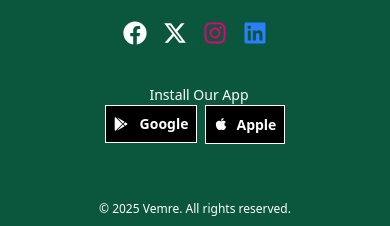
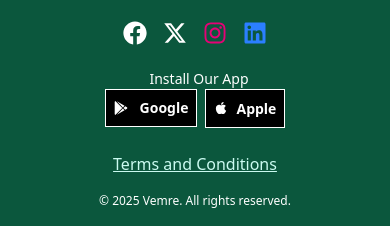
Before and after one commit to NetlyTech/Vemre, a React (Vite) app: page / in a window 390 px wide. Shown: the part 5712-5938 px from the top of the page. Built offline with nearby package versions, Linux system fonts and the light colour scheme.

Commit message:
All changes enacted

```diff
--- a/src/components/FooterComp.jsx
+++ b/src/components/FooterComp.jsx
@@ -1,6 +1,5 @@
 // src/Footer.jsx
-import React from 'react';
-import VemreLogo from '../components/logo/vemre1.png';
+import React, { useState } from 'react';
 import Stripe from '../components/logo/stripe.jpeg';
 import Efcc from '../components/logo/efcc.jpg';
 import Lemfi from '../components/logo/lemfi.jpeg';
@@ -8,8 +7,16 @@ import { FaGooglePlay } from "react-icons/fa6";
 import { FaApple } from "react-icons/fa";
 import { FaFacebook, FaInstagram, FaLinkedin } from 'react-icons/fa';
 import { FaXTwitter } from "react-icons/fa6";
+import TermsConditions from '../components/TermsConditions';
 
-const FooterComp = () => {
+
+  const FooterComp = () => {
+    const [isModalOpen, setIsModalOpen] = useState(false);
+
+    const toggleModal = () => {
+      setIsModalOpen(!isModalOpen);
+    };
+
   return (
     <footer className="bg-[#0b573d] text-white">
       {/* First Row */}
@@ -47,7 +54,7 @@ const FooterComp = () => {
     </div>
 
 
-          <div className='md:pr-5 lg:mr-12 px-4 py-6 flex flex-col items-center md:flex md:flex-col'>
+          <div className='md:pr-5 lg:mr-12 px-4 py-2 flex flex-col items-center md:flex md:flex-col'>
             <h1 className='pb-0 text-sm pl-2'>Install Our App</h1>
             <div className='flex gap-2 justify-center md:justify-start'>
               <a href="#">
@@ -65,8 +72,13 @@ const FooterComp = () => {
         </div>
       </div>
 
-      {/* Third Row */}
+
       <div className="container flex flex-col justify-center mx-auto px-4 text-center">
+
+      <div>
+          <button onClick={toggleModal} className="text-teal-100 underline cursor-pointer">Terms and Conditions</button>
+        </div>
+
         <div>
           <p className="text-[12px] md:text-[16px] py-4">&copy; {new Date().getFullYear()} Vemre. All rights reserved.</p>
         </div>
@@ -74,6 +86,7 @@ const FooterComp = () => {
           <p className="text-[10px] md:text-sm pb-4 border-t py-2">Designed & Developed by <a className='text-teal-300 underline font-bold font-font2 text-xs md:text-sm hover:text-teal-400' target='blank' href="https://wa.me/qr/CCIUARQOPG7QH1">Netly Tech Solutions</a></p>
         </div>
       </div>
+      <TermsConditions isOpen={isModalOpen} onClose={toggleModal} />
     </footer>
   );
 };
--- /dev/null
+++ b/src/components/TermsConditions.jsx
@@ -0,0 +1,22 @@
+import React from 'react';
+
+const TermsConditions = ({ isOpen, onClose }) => {
+  if (!isOpen) return null;
+
+  return (
+    <div className="fixed inset-0 flex items-center justify-center bg-opacity-50">
+      <div className="bg-gray-200 p-6  rounded-lg shadow-lg w-full text-black">
+        <h2 className="text-lg font-bold mb-4 ">Terms and Conditions</h2>
+        <p className="mb-4">Your terms and conditions content goes here. You can add more details as needed.
+          Lorem ipsum dolor sit amet consectetur adipisicing elit. Id unde dolorem quos quod repellat porro pariatur facere, minima dignissimos in. Ratione necessitatibus totam placeat provident nemo corrupti ab sit qui.
+          Lorem ipsum dolor sit amet consectetur adipisicing elit. Nulla maiores ex alias quos! Ipsam delectus rem totam aliquam cum eveniet similique quas corporis doloribus doloremque, voluptate, in eos alias quam.
+          Lorem ipsum dolor sit amet consectetur adipisicing elit. Dolorum, quo. Similique explicabo recusandae, illum quos deserunt, reiciendis commodi nostrum assumenda ipsum, cumque deleniti nesciunt neque impedit porro sunt. Blanditiis, tempore.
+          Lorem ipsum dolor, sit amet consectetur adipisicing elit. Fugiat autem adipisci culpa sequi alias. Sapiente perspiciatis animi, commodi soluta labore autem molestias, saepe aspernatur fuga amet accusamus natus doloribus quae?
+        </p>
+        <button onClick={onClose} className="mt-4 bg-red-500 text-white py-2 px-4 rounded">Close</button>
+      </div>
+    </div>
+  );
+};
+
+export default TermsConditions;
```
Also changed, not shown: src/components/pics/temidayoo.jpg (added), src/components/pics/toppe.jpg (added).
